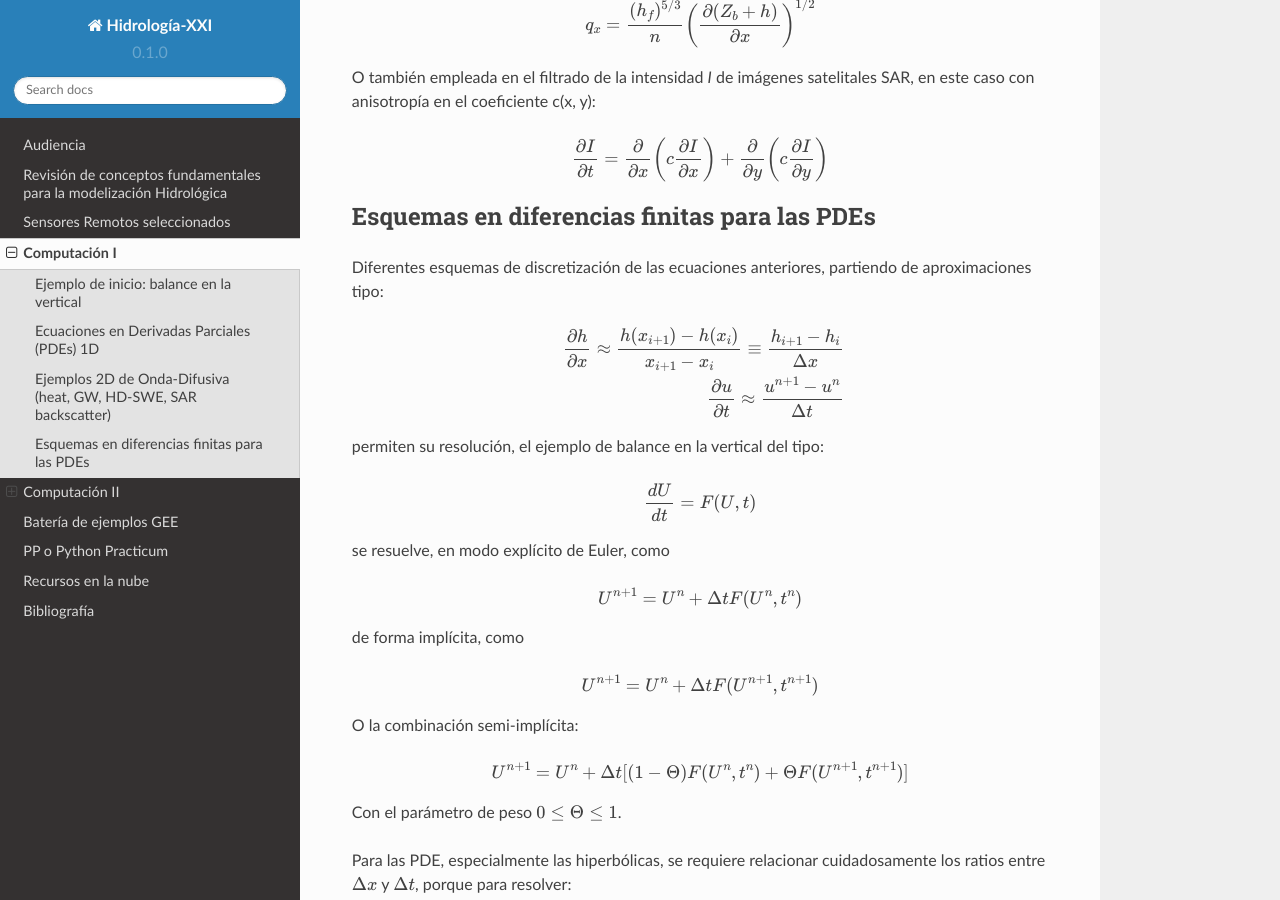
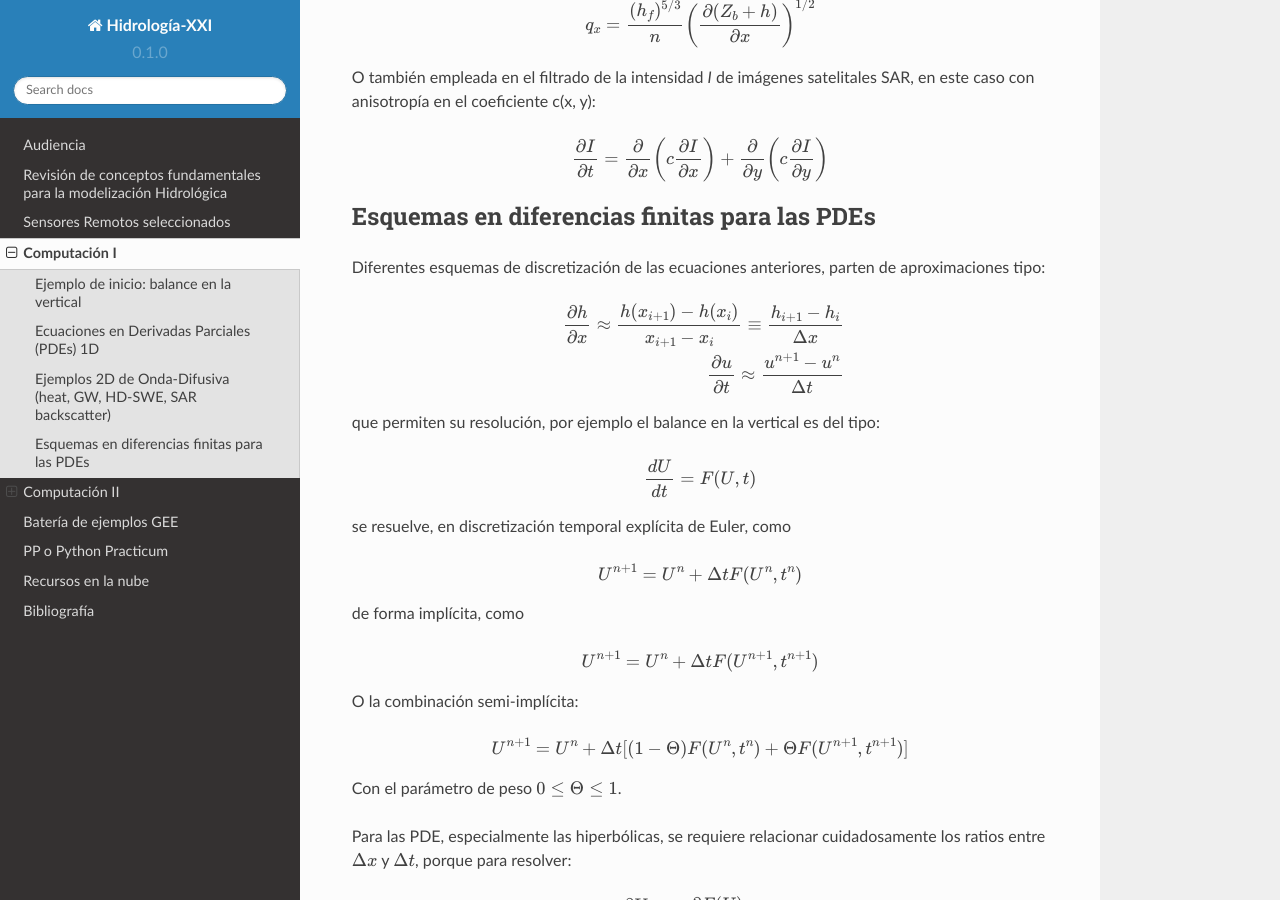
Before and after one commit to ivillamadrid/HidrologiaXXI, a Sphinx documentation site: the page built from docs/source/computacion.rst, in a window 1280 px wide and 900 px high, scrolled down 1530 px. Built offline with Sphinx 7.4.7 and the Read the Docs theme 2.0.0, drawn with Linux system fonts in a browser that asks for light colours.

Commit message:
Update computacion.rst

```diff
--- a/docs/source/computacion.rst
+++ b/docs/source/computacion.rst
@@ -78,7 +78,7 @@ O también empleada en el filtrado de la intensidad *I* de imágenes satelitales
 Esquemas en diferencias finitas para las PDEs
 ---------------------------------------------
 
-Diferentes esquemas de discretización de las ecuaciones anteriores, partiendo de aproximaciones tipo:
+Diferentes esquemas de discretización de las ecuaciones anteriores, parten de aproximaciones tipo:
 
 .. math::
 
@@ -86,11 +86,11 @@ Diferentes esquemas de discretización de las ecuaciones anteriores, partiendo d
 
   \frac{\partial u}{\partial t} \approx \frac{u^{n+1}-u^n}{\Delta t}
 
-permiten su resolución, el ejemplo de balance en la vertical del tipo:
+que permiten su resolución, por ejemplo el balance en la vertical es del tipo:
 
 .. math:: \frac{d U}{d t} = F(U, t)
 
-se resuelve, en modo explícito de Euler, como
+se resuelve, en discretización temporal explícita de Euler, como
 
 .. math:: U^{n+1}=U^{n}+\Delta t F(U^n, t^n)
 
```
